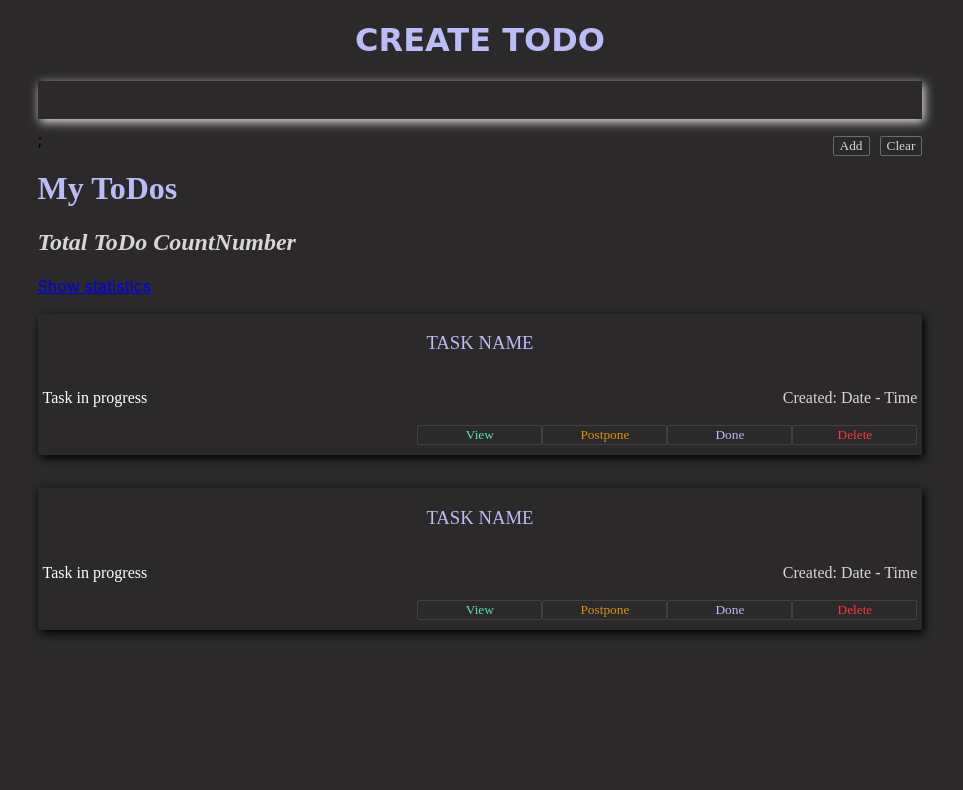
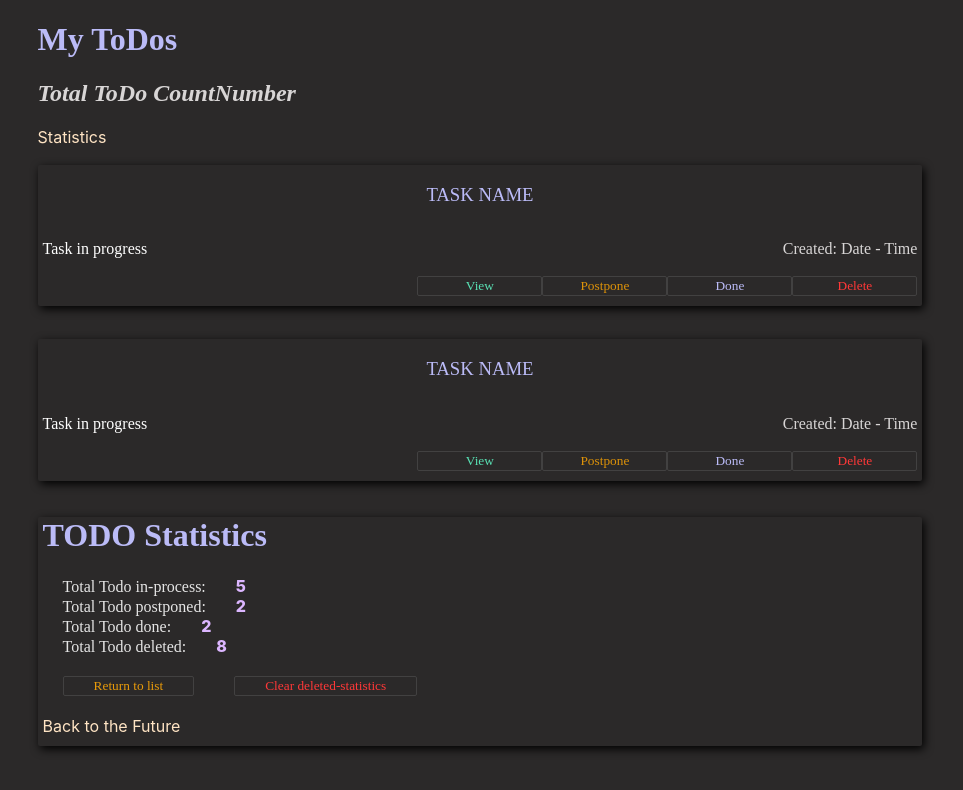
Before and after one commit to NickZm777/todo-react, a React (Create React App) app: page /statistics in a window 1280 px wide. Shown: the top 790 px of the page, without its empty margins (160-1123 px from the left). Built offline with nearby package versions, Linux system fonts and the light colour scheme.

Commit message:
Tune routing threw statistics and main page

```diff
--- a/package.json
+++ b/package.json
@@ -8,6 +8,7 @@
     "@testing-library/user-event": "^12.6.0",
     "react": "^17.0.1",
     "react-dom": "^17.0.1",
+    "react-router-dom": "^5.2.0",
     "react-scripts": "4.0.1",
     "web-vitals": "^0.2.4"
   },
--- a/src/App.js
+++ b/src/App.js
@@ -6,13 +6,21 @@ import "./components/TodoList/todoList.css";
 import "./components/TodoList/todoList.css";
 import "./components/EditForm/Form/form.css";
 import "./components/TodoList/Item/item.css";
+import "./components/TodoList/Button/button.css";
+import "./components/Statistics/statistics.css";
+import { BrowserRouter, Route } from "react-router-dom";
+import Statistics from "./components/Statistics/Statistics.jsx";
 
 function App() {
   return (
-    <div className="app-container">
-      <EditForm />;
-      <TodoList />
-    </div>
+    <BrowserRouter>
+      <div className="app-container">
+        <Route path="/" component={(EditForm, TodoList)} />
+      </div>
+      <div>
+        <Route path="/statistics" component={Statistics} />
+      </div>
+    </BrowserRouter>
   );
 }
 
--- /dev/null
+++ b/src/components/Statistics/StatInfoBlock/StatInfoBlock.jsx
@@ -0,0 +1,12 @@
+import React from "react";
+
+const StatInfoBlock = (props) => {
+  return (
+    <div>
+      <span className="infoSpan">{props.name}</span>
+      <span className="resultSpan">{props.result}</span>
+    </div>
+  );
+};
+
+export default StatInfoBlock;
--- /dev/null
+++ b/src/components/Statistics/Statistics.jsx
@@ -0,0 +1,26 @@
+import React from "react";
+import StatInfoBlock from "./StatInfoBlock/StatInfoBlock.jsx";
+import Button from "../TodoList/Button/Button.jsx";
+import { NavLink } from "react-router-dom";
+
+const Statistics = () => {
+  return (
+    <div className="reportContainer">
+      <h1 className="reortInfo">TODO Statistics</h1>
+      <StatInfoBlock name="Total Todo in-process:" result="5" />
+      <StatInfoBlock name="Total Todo postponed:" result="2" />
+      <StatInfoBlock name="Total Todo done:" result="2" />
+      <StatInfoBlock name="Total Todo deleted:" result="8" />
+      <Button class="backButton" name="Return to list" />
+      <Button
+        class="clearDeleteStatisticsButton"
+        name="Clear deleted-statistics"
+      />
+      <div>
+        <NavLink to="/">Back to the Future</NavLink>
+      </div>
+    </div>
+  );
+};
+
+export default Statistics;
--- /dev/null
+++ b/src/components/Statistics/statistics.css
@@ -0,0 +1,28 @@
+.report-info {
+  text-align: center;
+  color: #bbbbf7;
+}
+
+.infoSpan {
+  padding: 20px;
+  color: rgba(255, 255, 255, 0.877);
+  font-family: cursive;
+}
+
+.backButton {
+  margin: 20px;
+  padding: 1px 30px;
+  color: #e99b0a;
+}
+
+.clearDeleteStatisticsButton {
+  margin: 20px;
+  padding: 1px 30px;
+  color: #ff3838;
+}
+
+.resultSpan {
+  padding-left: 10px;
+  font-weight: 800;
+  color: rgb(220, 182, 255);
+}
--- /dev/null
+++ b/src/components/TodoList/Button/Button.jsx
@@ -0,0 +1,7 @@
+import React from "react";
+
+const Button = (props) => {
+  return <button className={props.class}>{props.name}</button>;
+};
+
+export default Button;
--- /dev/null
+++ b/src/components/TodoList/Button/button.css
@@ -0,0 +1,24 @@
+.view-button {
+  width: 125px;
+  color: #59e1b4;
+}
+
+.postpone-button {
+  width: 125px;
+  color: #dd9209;
+}
+
+.resume-button {
+  width: 125px;
+  color: rgb(1, 151, 1);
+}
+
+.delete-button {
+  width: 125px;
+  color: #ff3838;
+}
+
+.done-button {
+  width: 125px;
+  color: #bbbbf7;
+}
--- a/src/components/TodoList/Item/Item.jsx
+++ b/src/components/TodoList/Item/Item.jsx
@@ -1,4 +1,6 @@
 import React from "react";
+
+import Button from "../Button/Button.jsx";
 
 const Item = () => {
   return (
@@ -9,10 +11,10 @@ const Item = () => {
         <p className="created-date-panel">Created: Date - Time</p>
       </div>
       <div className="control-block">
-        <button className="view-button">View</button>
-        <button className="postpone-button">Postpone</button>
-        <button className="done-button">Done</button>
-        <button className="delete-button">Delete</button>
+        <Button class="view-button" name="View" />
+        <Button class="postpone-button" name="Postpone" />
+        <Button class="done-button" name="Done" />
+        <Button class="delete-button" name="Delete" />
       </div>
     </div>
   );
--- a/src/components/TodoList/Item/item.css
+++ b/src/components/TodoList/Item/item.css
@@ -26,31 +26,6 @@
   text-align: right;
 }
 
-.view-button {
-  width: 125px;
-  color: #59e1b4;
-}
-
-.postpone-button {
-  width: 125px;
-  color: #dd9209;
-}
-
-.resume-button {
-  width: 125px;
-  color: rgb(1, 151, 1);
-}
-
-.delete-button {
-  width: 125px;
-  color: #ff3838;
-}
-
-.done-button {
-  width: 125px;
-  color: #bbbbf7;
-}
-
 h3 {
   color: #bbbbf7;
   text-transform: uppercase;
--- a/src/components/TodoList/TodoList.jsx
+++ b/src/components/TodoList/TodoList.jsx
@@ -1,5 +1,6 @@
 import React from "react";
 import Item from "./Item/Item.jsx";
+import { NavLink } from "react-router-dom";
 
 const TodoList = () => {
   return (
@@ -10,7 +11,7 @@ const TodoList = () => {
         <span className="total-counter-number">Number</span>
       </h2>
       <div className="statistics">
-        <a href="#">Show statistics</a>
+        <NavLink to="/statistics">Statistics</NavLink>
       </div>
       <div className="todo-list">
         <Item />
--- a/src/components/TodoList/todoList.css
+++ b/src/components/TodoList/todoList.css
@@ -2,3 +2,7 @@
   display: flex;
   flex-direction: column-reverse;
 }
+a {
+  text-decoration: none;
+  color: bisque;
+}
--- a/src/index.css
+++ b/src/index.css
@@ -27,7 +27,7 @@ body {
 }
 
 .app-container,
-.report-container {
+.reportContainer {
   width: 70%;
   margin: auto;
 }
@@ -38,7 +38,7 @@ body {
 }
 
 .item,
-.report-container {
+.reportContainer {
   padding-bottom: 10px;
   padding-left: 5px;
   padding-right: 5px;
@@ -101,35 +101,3 @@ h2 {
 .list-filter-container {
   margin-bottom: 20px;
 }
-
-.report-info {
-  text-align: center;
-  color: #bbbbf7;
-}
-
-.postponed-info,
-.resumed-info,
-.done-info,
-.deleted-info {
-  padding: 20px;
-  color: rgba(255, 255, 255, 0.877);
-  font-family: cursive;
-}
-
-.back-button {
-  margin: 20px;
-  padding: 1px 30px;
-  color: #e99b0a;
-}
-
-.clear-statistics-button {
-  margin: 20px;
-  padding: 1px 30px;
-  color: #ff3838;
-}
-
-.result {
-  padding-left: 10px;
-  font-weight: 800;
-  color: rgb(220, 182, 255);
-}
```
Also changed, not shown: 2 other files (tests, documents, lock files or other folders).
